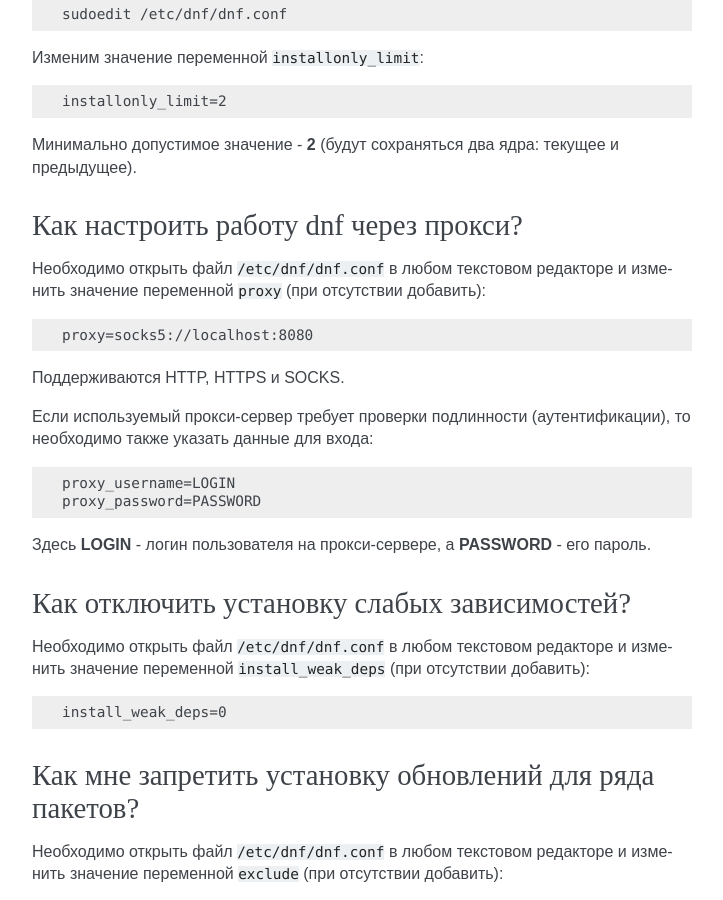
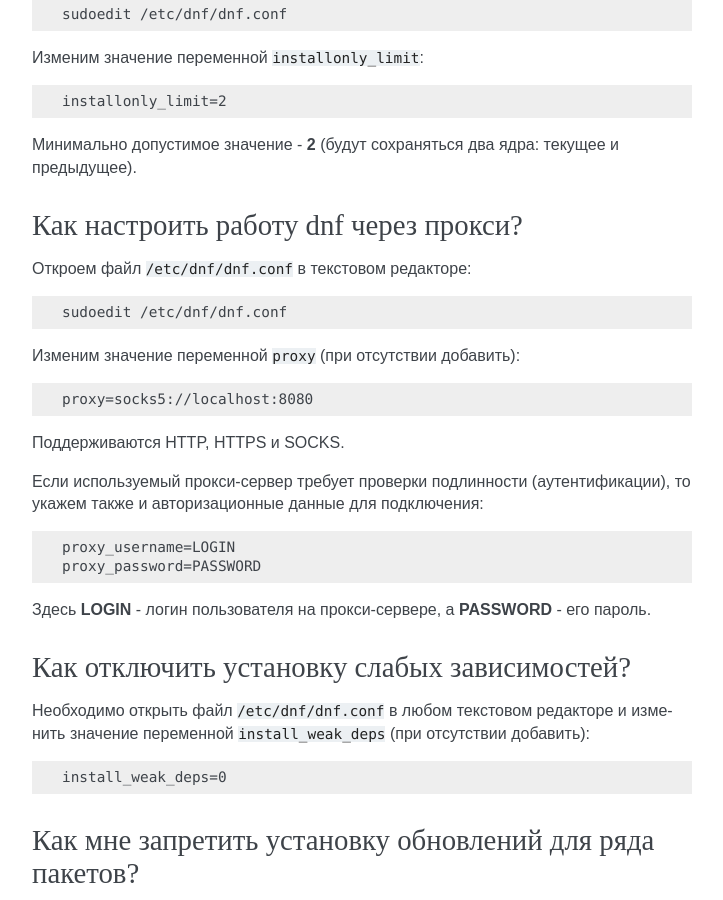
Before and after one commit to RussianFedora/FAQ, a Sphinx documentation site: the page built from source/package-manager.rst, in a window 1280 px wide and 900 px high, scrolled down 5828 px. Shown: the whole window, without its empty margins (388-1111 px from the left). Built offline with Sphinx 7.4.7, drawn with Linux system fonts in a browser that asks for light colours.

Commit message:
Fixed style in dnf-proxy question.

```diff
--- a/source/package-manager.rst
+++ b/source/package-manager.rst
@@ -311,7 +311,13 @@ Dnf сохраняет старые ядра. Это нормально?
 Как настроить работу dnf через прокси?
 =========================================
 
-Необходимо открыть файл ``/etc/dnf/dnf.conf`` в любом текстовом редакторе и изменить значение переменной ``proxy`` (при отсутствии добавить):
+Откроем файл ``/etc/dnf/dnf.conf`` в текстовом редакторе:
+
+.. code-block:: text
+
+    sudoedit /etc/dnf/dnf.conf
+
+Изменим значение переменной ``proxy`` (при отсутствии добавить):
 
 .. code-block:: text
 
@@ -319,7 +325,7 @@ Dnf сохраняет старые ядра. Это нормально?
 
 Поддерживаются HTTP, HTTPS и SOCKS.
 
-Если используемый прокси-сервер требует проверки подлинности (аутентификации), то необходимо также указать данные для входа:
+Если используемый прокси-сервер требует проверки подлинности (аутентификации), то укажем также и авторизационные данные для подключения:
 
 .. code-block:: text
 
```
